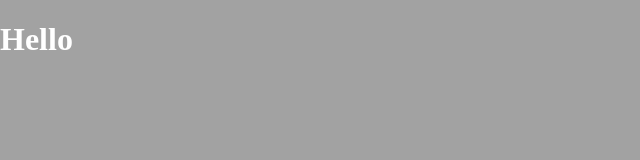
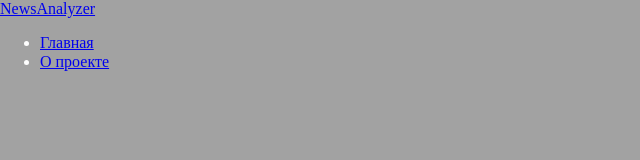
Before and after one commit to VShka/NewsAnalyzer, a website built with webpack: page src/pages/main/index.html in a window 1280 px wide. Shown: the whole page, without its empty margins (0-640 px from the left). Built offline with nearby package versions, Linux system fonts and the light colour scheme.

Commit message:
start of work on the main page/header

```diff
--- a/src/pages/main/index.html
+++ b/src/pages/main/index.html
@@ -18,8 +18,26 @@
   <title>Главная</title>
   <link rel="stylesheet" href="<%=htmlWebpackPlugin.files.css%>">
 </head>
-<body>
-  <h1>Hello</h1>
+<body class="page">
+  <header class="header">
+    <a href="./index.html" class="header__logo">NewsAnalyzer</a>
+    <nav class="header__nav">
+      <ul class="header__nav-links">
+        <li class="header__nav-item">
+          <a href="./index.html" class="header__nav-link">Главная</a>
+        </li>
+        <li class="header__nav-item">
+          <a href="../about/index.html" class="header__nav-link">О проекте</a>
+        </li>
+      </ul>
+    </nav>
+  </header>
+
+
+
+
+
+
   <script src="<%= htmlWebpackPlugin.files.js %>"></script>
 </body>
 </html>
```
Also changed, not shown: 1 other file.
